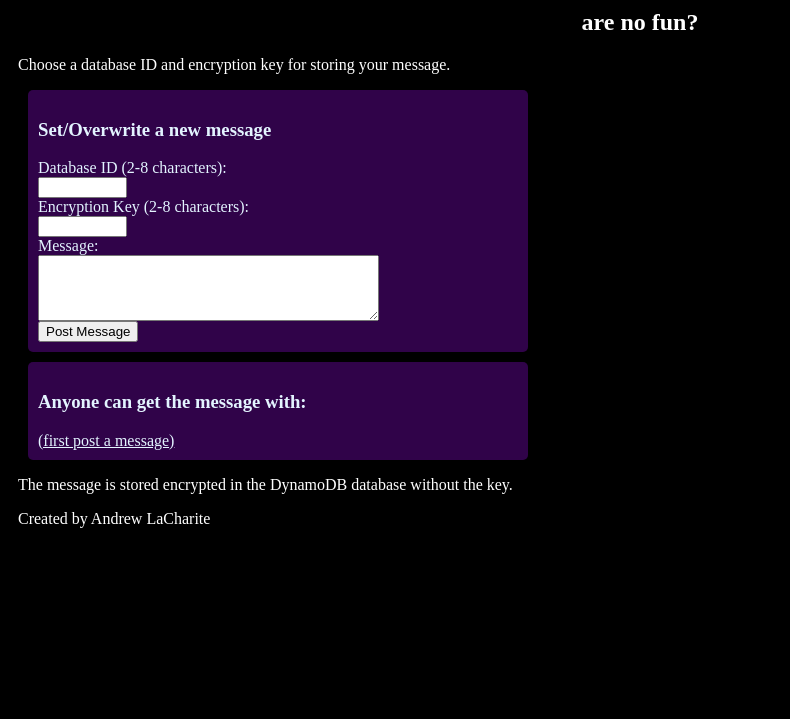
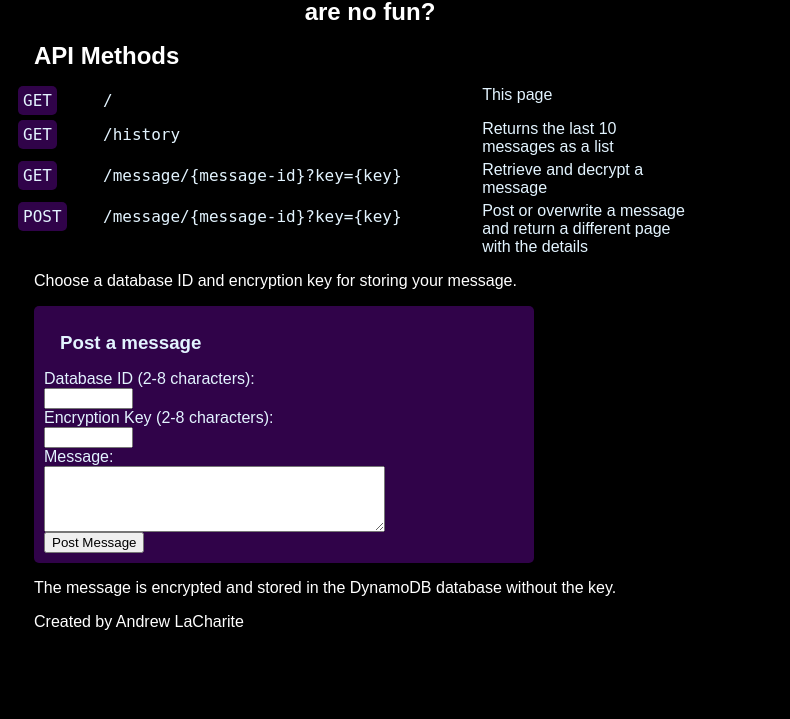
Before and after one commit to anlach/secrets-api, a plain HTML site: page index.html in a window 1280 px wide. Shown: the part 81-800 px from the top of the page, without its empty margins (0-790 px from the left). Drawn offline with Linux system fonts and the light colour scheme.

Commit message:
separate style

```diff
--- a/index.html
+++ b/index.html
@@ -4,42 +4,31 @@
 <head>
     <meta charset="utf-8" />
     <meta name="viewport" content="width=device-width" />
+    <link href="./style.css" type="text/css" rel="stylesheet">
     <title>Secrets</title>
-    <style>
-        form * {
-            display: block;
-        }
-
-        html {
-            background-color: black;
-            color: white;
-            padding: 10px;
-        }
-        h1, h2 {
-            text-align: center;
-        }
-
-        div, a {
-            color: rgb(227, 244, 255);
-        }
-
-        div {
-            background-color: rgb(48, 3, 73);
-            border-radius: 5px;
-            margin: 10px;
-            padding: 10px;
-            width: 90%;
-            max-width: 30rem;
-        }
-    </style>
 </head>
 
 <body>
     <h1>Secrets, Secrets</h1>
     <h2>are no fun?</h2>
+    <h2 class="left">API Methods</h2>
+    <div class="api-docs">
+        <div class="method">GET</div>
+        <div class="route">/</div>
+        <div class="resource">This page</div>
+        <div class="method">GET</div>
+        <div class="route">/history</div>
+        <div class="resource">Returns the last 10 messages as a list</div>
+        <div class="method">GET</div>
+        <div class="route">/message/<span class="param">{message-id}</span>?key=<span class="param">{key}</span></div>
+        <div class="resource">Retrieve and decrypt a message</div>
+        <div class="method">POST</div>
+        <div class="route">/message/<span class="param">{message-id}</span>?key=<span class="param">{key}</span></div>
+        <div class="resource">Post or overwrite a message and return a different page with the details</div>
+    </div>
     <p>Choose a database ID and encryption key for storing your message.</p>
-    <div class="keys">
-        <h3>Set/Overwrite a new message</h3>
+    <div class="main">
+        <h3>Post a message</h3>
         <form id="message-form" method="post">
             <label for="dbid">Database ID (2-8 characters):</label>
             <input type="text" id="dbid" name="dbid" required minlength="2" maxlength="8" size="8">
@@ -50,26 +39,8 @@
             <input type="submit" value="Post Message" onclick="updateLink(event)">
         </form>
     </div>
-    <div>
-        <h3>Anyone can get the message with:</h3>
-        <a id="geturl" href="">(first post a message)</a>
-    </div>
-    <p>The message is stored encrypted in the DynamoDB database without the key.</p>
+    <p>The message is encrypted and stored in the DynamoDB database without the key.</p>
     <p>Created by Andrew LaCharite</p>
 </body>
 
-<script>
-    let form = document.getElementById("message-form");
-    function handleForm(event) { event.preventDefault(); }
-    form.addEventListener('submit', handleForm);
-
-    function updateLink(event) {
-        console.log("calling updateLink");
-        let link = document.getElementById("geturl");
-        link.href = "helloAndrew";
-        link.innerHTML = "this link";
-        event.stopPropagation();
-    }
-</script>
-
 </html>
--- /dev/null
+++ b/style.css
@@ -0,0 +1,59 @@
+form * {
+    display: block;
+}
+p, h1, h2, h3, a{
+    max-width: 42rem;
+    margin: 1rem;
+}
+html {
+    background-color: black;
+    color: white;
+    padding: 10px;
+    font-family: Arial, Helvetica, sans-serif;
+}
+h1, h2 {
+    text-align: center;
+}
+.mono {
+    font-family: mono;
+}
+.left {
+    text-align: left;
+}
+div, a {
+    color: rgb(227, 244, 255);
+}
+div.main {
+    background-color: rgb(48, 3, 73);
+    border-radius: 5px;
+    margin: 1rem;
+    padding: 10px;
+    width: 90%;
+    max-width: 30rem;
+}
+div.api-docs {
+    display: grid;
+    grid-template-columns: 5rem 1.8fr 1fr;
+    grid-template-rows: repeat(1fr, 3);
+    grid-auto-flow: row;
+    row-gap: 5px;
+    column-gap: 5px;
+    justify-items: start;
+    align-items: start;
+    color: rgb(227, 244, 255);
+    max-width: 42rem;
+}
+div.method {
+    grid-column: 1 / 1;
+    background-color: rgb(48, 3, 73);
+    border-radius: 5px;
+    padding: 5px;
+    font-family: mono;
+}
+div.route {
+    padding: 5px 0 0 0;
+    font-family: mono;
+}
+div.route, div.resource {
+    overflow: scroll;
+}
```
